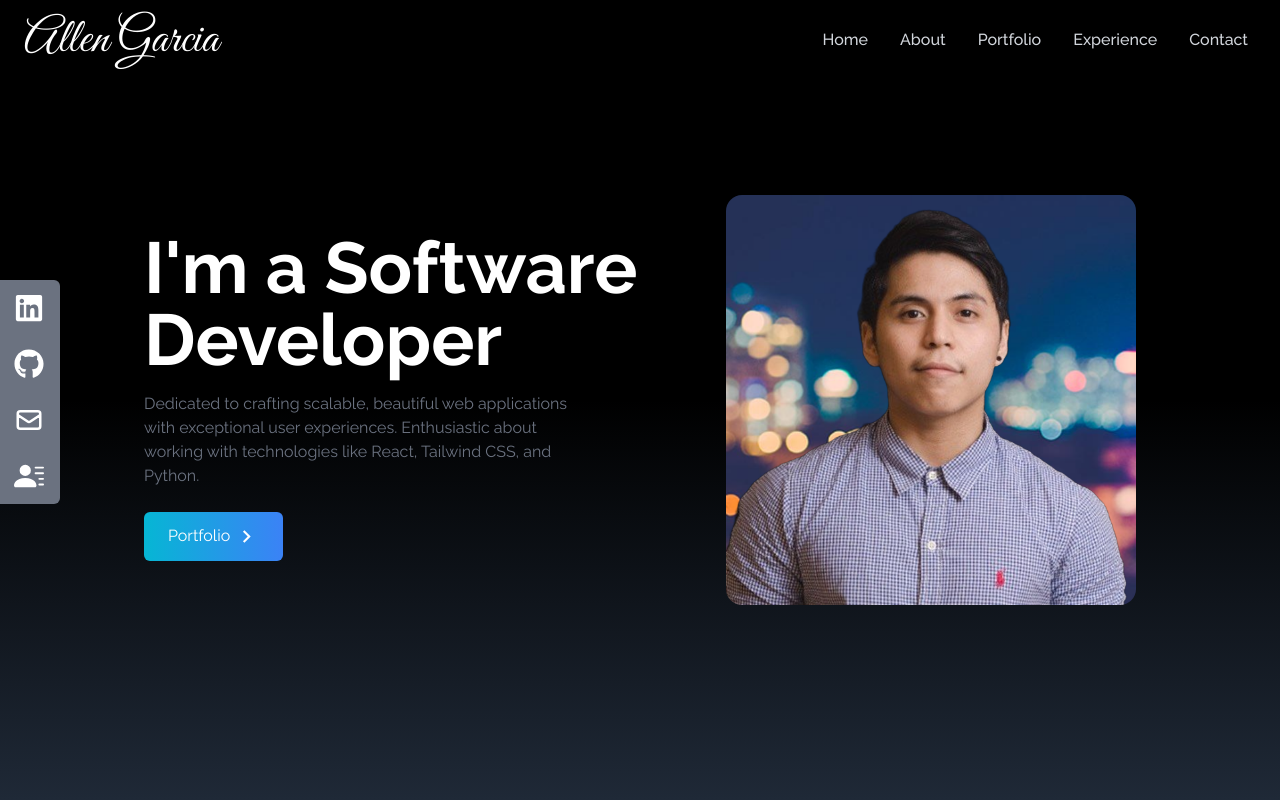
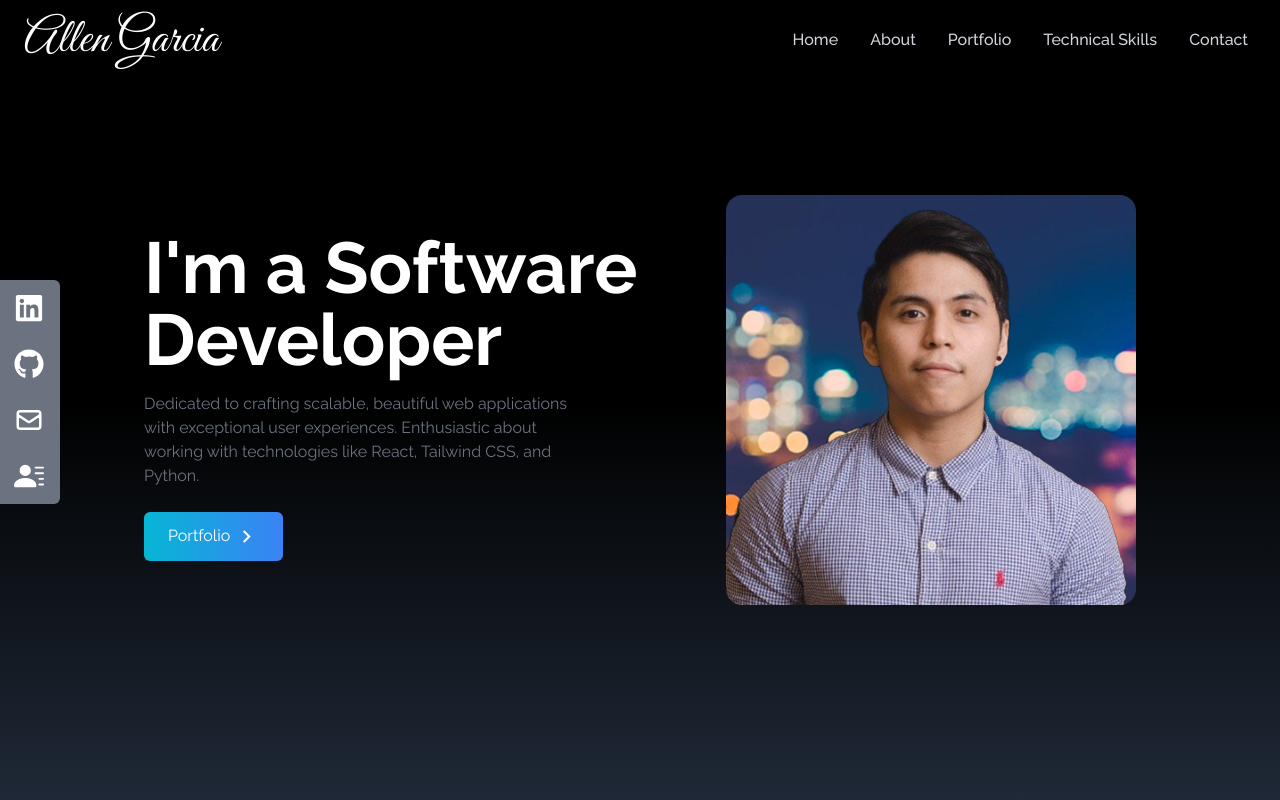
Before and after one commit to allengarcia04/portfolio-website, a React (Create React App) app: page / in a window 1280 px wide. Shown: the top 800 px of the page. Built offline with nearby package versions, Linux system fonts and the light colour scheme.

Commit message:
minor change

```diff
--- a/src/components/NavBar.jsx
+++ b/src/components/NavBar.jsx
@@ -22,7 +22,7 @@ const NavBar = () => {
     },
     {
         id: 4,
-        link: 'experience'
+        link: 'technical skills'
     },
     {
         id: 5,
--- a/src/components/TechnicalSkills.jsx
+++ b/src/components/TechnicalSkills.jsx
@@ -70,7 +70,7 @@ const TechnicalSkills = () => {
     ]
 
   return (
-    <div name="experience" className="bg-gradient-to-b from-gray-800 to-black w-full md:h-screen">
+    <div name="technical skills" className="bg-gradient-to-b from-gray-800 to-black w-full md:h-screen">
         <div className="max-w-screen-lg mx-auto p-4 flex flex-col justify-center w-full h-full text-white">
 
             <div className="">
```
